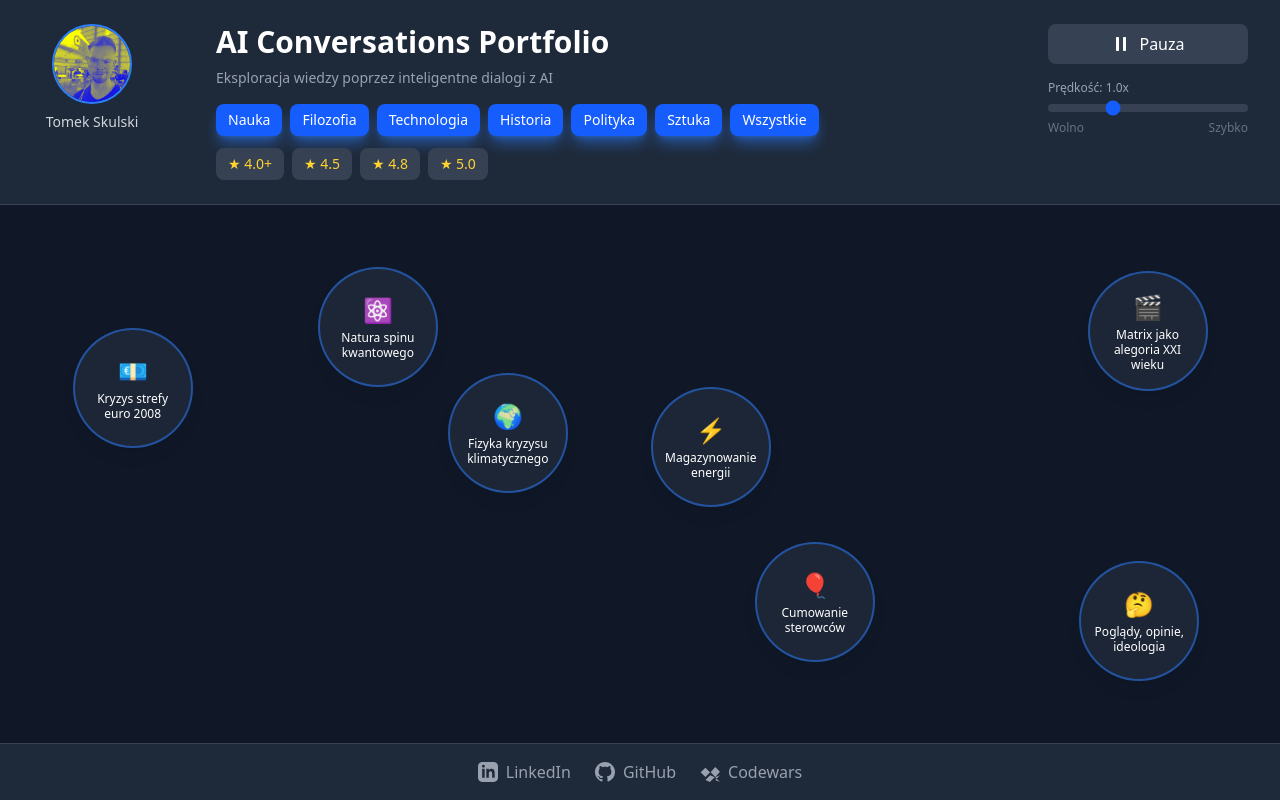
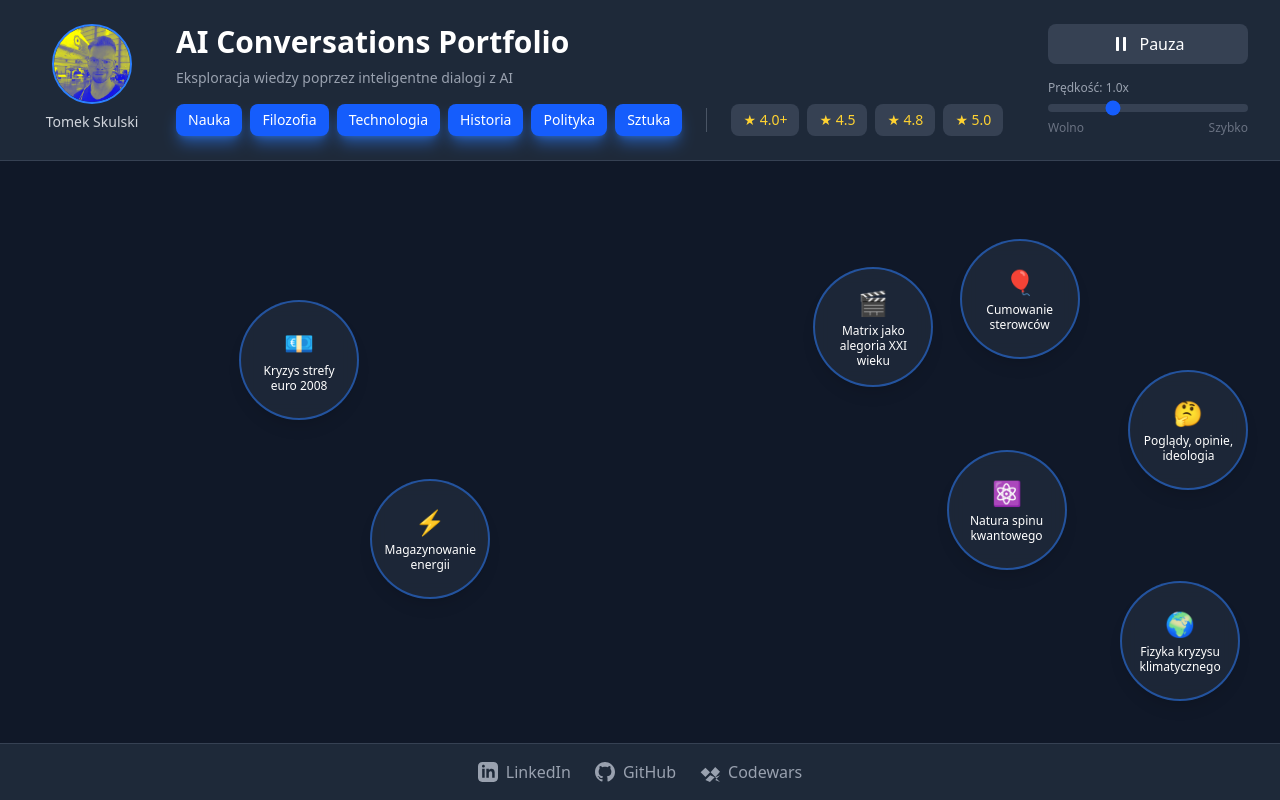
Before and after one commit to Skulak13/ai-prompting-sessions, a React (Vite) app: page / in a window 1280 px wide. Built offline with nearby package versions, Linux system fonts and the light colour scheme.

Commit message:
Header buttons layout + speed adjust

```diff
--- a/src/App.tsx
+++ b/src/App.tsx
@@ -1,4 +1,4 @@
-import { useState } from "react";
+import { useState, useMemo } from "react";
 import Header from "./components/Header";
 import Footer from "./components/Footer";
 import ChatCanvas from "./components/ChatCanvas";
@@ -8,7 +8,12 @@ import { chats } from "./data/chats";
 
 function App() {
   const [activeCategories, setActiveCategories] = useState<Category[]>([
-    "wszystkie",
+    "nauka",
+    "filozofia",
+    "technologia",
+    "historia",
+    "polityka",
+    "sztuka",
   ]);
   const [activeRatings, setActiveRatings] = useState<
     Array<Exclude<RatingFilter, null>>
@@ -17,11 +22,13 @@ function App() {
   const [isPaused, setIsPaused] = useState(false);
   const [selectedChat, setSelectedChat] = useState<Chat | null>(null);
 
-  // Filtruj chaty na podstawie aktywnych kategorii i ocen
-  const filteredChats = chats.filter((chat) => {
+  // Memoizujemy filteredChats, aby referencja tablicy zmieniała się tylko kiedy naprawdę
+  // zmienią się filtry (activeCategories / activeRatings).
+  const filteredChats = useMemo(() => {
+    return chats.filter((chat) => {
       // Filtr kategorii
       const categoryMatch =
-      activeCategories.includes("wszystkie") ||
+        activeCategories.length === 0 ||
         activeCategories.includes(chat.category);
 
       // Filtr oceny
@@ -47,6 +54,7 @@ function App() {
 
       return categoryMatch && ratingMatch;
     });
+  }, [activeCategories, activeRatings]);
 
   return (
     <div className="h-screen flex flex-col bg-gray-900">
--- a/src/components/ChatCanvas.tsx
+++ b/src/components/ChatCanvas.tsx
@@ -30,10 +30,11 @@ export default function ChatCanvas({
     Map<string, { x: number; y: number }>
   >(new Map());
 
-  const BASE_SPEED = 2.5;
+  const BASE_SPEED = 1.8; // prędkość podstawowa w jednostkach velocity
   const RADIUS = 60;
 
-  // Inicjalizacja kół
+  // Inicjalizacja / synchronizacja kół z listą chatów:
+  // zachowujemy istniejące obiekty kół dla tych samych id, tworzymy nowe tylko dla nowych chatów.
   useEffect(() => {
     if (!containerRef.current) return;
 
@@ -41,20 +42,66 @@ export default function ChatCanvas({
     const width = container.clientWidth;
     const height = container.clientHeight;
 
-    circlesRef.current = chats.map((chat) => {
+    // Mapa istniejących kół
+    const existingMap = new Map(circlesRef.current.map((c) => [c.id, c]));
+
+    // Zbuduj nową listę: dla każdego incoming chatu - przywróć istniejące lub utwórz nowe
+    const newCircles: Circle[] = chats.map((chat) => {
+      const existing = existingMap.get(chat.id);
+      if (existing) {
+        // dopilnuj, żeby koło nie wyjdzie poza aktualne bounds
+        existing.radius = RADIUS;
+        existing.x = Math.min(
+          Math.max(existing.x, existing.radius),
+          width - existing.radius
+        );
+        existing.y = Math.min(
+          Math.max(existing.y, existing.radius),
+          height - existing.radius
+        );
+        return existing;
+      }
+
       const angle = Math.random() * Math.PI * 2;
       return {
         id: chat.id,
-        x: Math.random() * (width - RADIUS * 4) + RADIUS * 2,
-        y: Math.random() * (height - RADIUS * 4) + RADIUS * 2,
+        x: Math.random() * (width - RADIUS * 2) + RADIUS,
+        y: Math.random() * (height - RADIUS * 2) + RADIUS,
         vx: Math.cos(angle) * BASE_SPEED,
         vy: Math.sin(angle) * BASE_SPEED,
         radius: RADIUS,
-      };
+      } as Circle;
     });
+
+    // Podstaw nową listę (zachowuje obiekty istniejące jeśli id się zgadza)
+    circlesRef.current = newCircles;
+
+    // Zaktualizuj stan pozycji (do renderowania)
+    const newPositions = new Map<string, { x: number; y: number }>();
+    newCircles.forEach((circle) => {
+      newPositions.set(circle.id, { x: circle.x, y: circle.y });
+    });
+    setPositions(newPositions);
+
+    // Obsługa resize: przy zmianie rozmiaru okna trzymamy koła w boundsach i aktualizujemy pozycje
+    const handleResize = () => {
+      if (!containerRef.current) return;
+      const w = containerRef.current.clientWidth;
+      const h = containerRef.current.clientHeight;
+      circlesRef.current.forEach((c) => {
+        c.x = Math.min(Math.max(c.x, c.radius), w - c.radius);
+        c.y = Math.min(Math.max(c.y, c.radius), h - c.radius);
+      });
+      const p = new Map<string, { x: number; y: number }>();
+      circlesRef.current.forEach((c) => p.set(c.id, { x: c.x, y: c.y }));
+      setPositions(p);
+    };
+
+    window.addEventListener("resize", handleResize);
+    return () => window.removeEventListener("resize", handleResize);
   }, [chats]);
 
-  // Wykrywanie kolizji między kołami
+  // Sprawdzanie kolizji i rozwiązywanie (jak wcześniej)
   const checkCircleCollision = (c1: Circle, c2: Circle): boolean => {
     const dx = c2.x - c1.x;
     const dy = c2.y - c1.y;
@@ -62,7 +109,6 @@ export default function ChatCanvas({
     return distance < c1.radius + c2.radius;
   };
 
-  // Rozwiązywanie kolizji między kołami
   const resolveCircleCollision = (c1: Circle, c2: Circle) => {
     const dx = c2.x - c1.x;
     const dy = c2.y - c1.y;
@@ -80,6 +126,7 @@ export default function ChatCanvas({
     const v2n = c2.vx * nx + c2.vy * ny;
     const v2t = c2.vx * tx + c2.vy * ty;
 
+    // Zamień komponenty normalne (prosta, elastyczna kolizja)
     c1.vx = v2n * nx + v1t * tx;
     c1.vy = v2n * ny + v1t * ty;
     c2.vx = v1n * nx + v2t * tx;
@@ -95,19 +142,20 @@ export default function ChatCanvas({
     normalizeVelocity(c2);
   };
 
-  // Normalizacja prędkości
+  // Normalizacja prędkości: zachowujemy bazową prędkość (BASE_SPEED) a
+  // faktyczny ruch sterowany jest przez zewnętrzny współczynnik `speed`.
   const normalizeVelocity = (circle: Circle) => {
     const currentSpeed = Math.sqrt(
       circle.vx * circle.vx + circle.vy * circle.vy
     );
     if (currentSpeed > 0) {
-      const targetSpeed = BASE_SPEED * speed;
+      const targetSpeed = BASE_SPEED; // NOT multiplied by `speed`
       circle.vx = (circle.vx / currentSpeed) * targetSpeed;
       circle.vy = (circle.vy / currentSpeed) * targetSpeed;
     }
   };
 
-  // Pętla animacji
+  // Główna pętla animacji (oddzielona od synchronizacji chatów, zależna jedynie od speed/isPaused)
   useEffect(() => {
     if (!containerRef.current) return;
 
@@ -116,8 +164,9 @@ export default function ChatCanvas({
     let height = container.clientHeight;
 
     const handleResize = () => {
-      width = container.clientWidth;
-      height = container.clientHeight;
+      if (!containerRef.current) return;
+      width = containerRef.current.clientWidth;
+      height = containerRef.current.clientHeight;
     };
     window.addEventListener("resize", handleResize);
 
@@ -126,6 +175,7 @@ export default function ChatCanvas({
         const circles = circlesRef.current;
 
         circles.forEach((circle) => {
+          // Ruch skalowany przez `speed` — velocity trzyma kierunek i bazową prędkość.
           circle.x += circle.vx * speed;
           circle.y += circle.vy * speed;
 
@@ -160,6 +210,7 @@ export default function ChatCanvas({
           }
         }
 
+        // Aktualizuj pozycje do renderowania
         const newPositions = new Map<string, { x: number; y: number }>();
         circles.forEach((circle) => {
           newPositions.set(circle.id, { x: circle.x, y: circle.y });
@@ -178,7 +229,7 @@ export default function ChatCanvas({
       }
       window.removeEventListener("resize", handleResize);
     };
-  }, [chats, speed, isPaused]);
+  }, [speed, isPaused]); // nie dodajemy `chats` tu celowo, by nie restartować pętli animacji przy każdej zmianie listy
 
   return (
     <div className="flex-1 relative bg-gray-900 overflow-hidden">
--- a/src/components/Header.tsx
+++ b/src/components/Header.tsx
@@ -19,7 +19,6 @@ const categories: Category[] = [
   "historia",
   "polityka",
   "sztuka",
-  "wszystkie",
 ];
 
 const categoryLabels: Record<Category, string> = {
@@ -29,7 +28,6 @@ const categoryLabels: Record<Category, string> = {
   historia: "Historia",
   polityka: "Polityka",
   sztuka: "Sztuka",
-  wszystkie: "Wszystkie",
 };
 
 const ratings: Array<Exclude<RatingFilter, null>> = [4, 4.5, 4.8, 5];
@@ -52,18 +50,10 @@ export default function Header({
   setIsPaused,
 }: HeaderProps) {
   const toggleCategory = (category: Category) => {
-    if (category === "wszystkie") {
-      setActiveCategories(["wszystkie"]);
-      return;
-    }
-
-    let newCategories = activeCategories.filter((c) => c !== "wszystkie");
+    let newCategories = [...activeCategories];
 
     if (newCategories.includes(category)) {
       newCategories = newCategories.filter((c) => c !== category);
-      if (newCategories.length === 0) {
-        newCategories = ["wszystkie"];
-      }
     } else {
       newCategories.push(category);
     }
@@ -82,10 +72,7 @@ export default function Header({
   };
 
   const isCategoryActive = (category: Category) => {
-    return (
-      activeCategories.includes(category) ||
-      activeCategories.includes("wszystkie")
-    );
+    return activeCategories.includes(category);
   };
 
   const isRatingActive = (rating: Exclude<RatingFilter, null>) => {
@@ -106,7 +93,9 @@ export default function Header({
         </div>
 
         {/* CENTER: Tytuł, podtytuł i filtry */}
-        <div className="flex-1 max-w-3xl">
+        <div className="flex-1 max-w-4xl">
+          {" "}
+          {/* Zmienione na max-w-4xl dla więcej miejsca */}
           {/* Tytuł i podtytuł */}
           <div className="mb-4">
             <h1 className="text-3xl font-bold text-white mb-2">
@@ -116,9 +105,11 @@ export default function Header({
               Eksploracja wiedzy poprzez inteligentne dialogi z AI
             </p>
           </div>
-
-          {/* Kategorie */}
-          <div className="mb-3">
+          {/* Filtry kategorii i ocen w jednym szeregu */}
+          <div className="flex items-center gap-6">
+            {" "}
+            {/* Usunięto flex-wrap, zwiększono gap */}
+            {/* Kategorie */}
             <div className="flex flex-wrap gap-2">
               {categories.map((category) => (
                 <button
@@ -134,10 +125,9 @@ export default function Header({
                 </button>
               ))}
             </div>
-          </div>
-
-          {/* Oceny */}
-          <div>
+            {/* Separator (opcjonalny) – usuń jeśli niepotrzebny */}
+            <div className="h-6 w-px bg-gray-600"></div>
+            {/* Oceny */}
             <div className="flex flex-wrap gap-2">
               {ratings.map((rating) => (
                 <button
--- a/src/types/index.ts
+++ b/src/types/index.ts
@@ -27,7 +27,6 @@ export type Category =
   | "technologia"
   | "historia"
   | "polityka"
-  | "sztuka"
-  | "wszystkie";
+  | "sztuka";
 
 export type RatingFilter = 4 | 4.5 | 4.8 | 5 | null;
```
Lines whose indentation alone changed are shown as unchanged.
